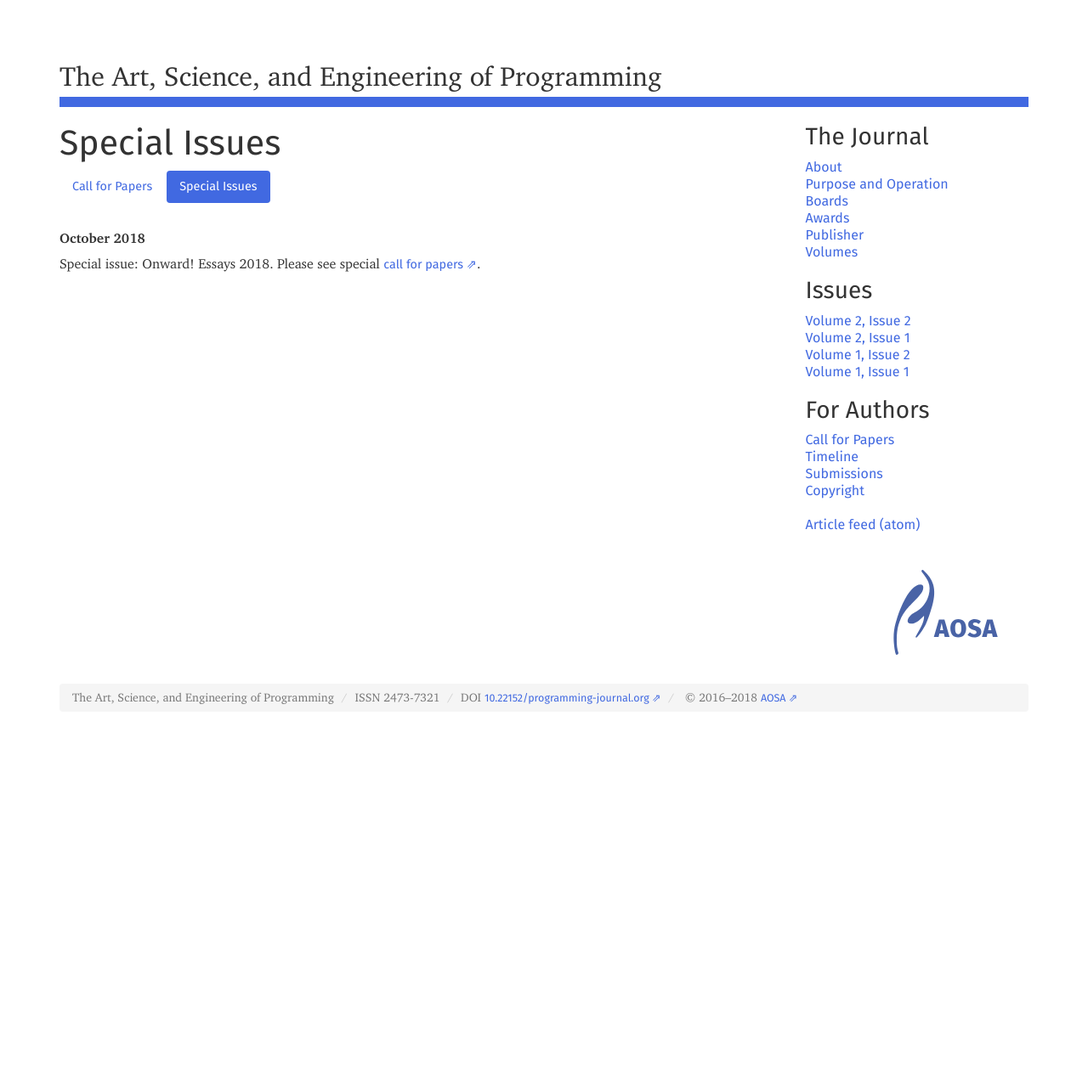
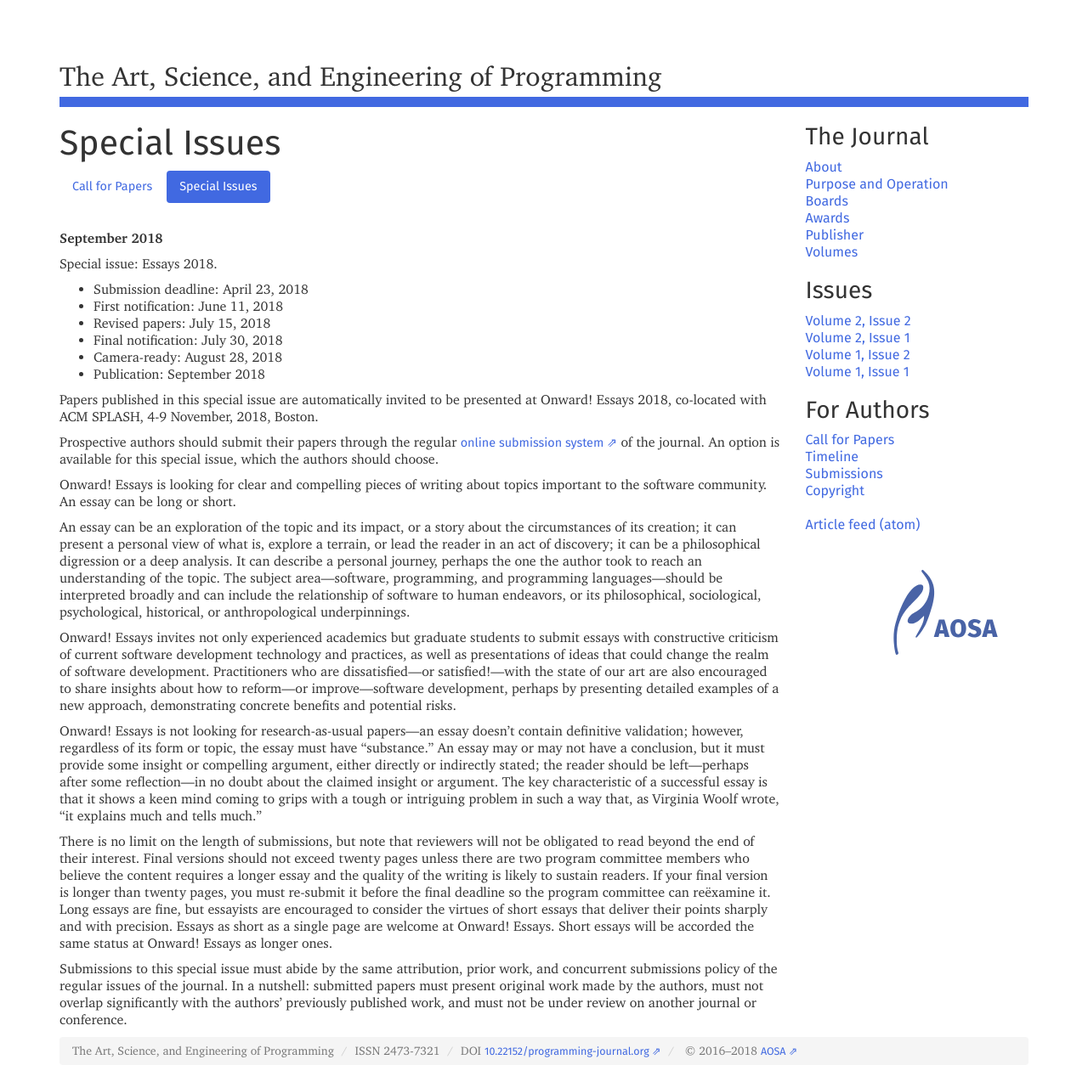
Before and after one commit to programming-journal/programming-journal.github.io, a Jekyll site: the page built from cfp/special-issues.markdown, in a window 1280 px wide. Shown: the whole page at 85% size. Built offline with Jekyll 4.4.1, drawn with Linux system fonts in a browser that asks for light colours; nearby versions of some CDN libraries; before the commit the page ends 900 px from its top, so only the background shows below that.

Commit message:
Added text of cfp for essays

```diff
--- a/cfp/special-issues.markdown
+++ b/cfp/special-issues.markdown
@@ -2,8 +2,30 @@
 title: "Special Issues"
 ---
 
-**October 2018**
+**September 2018**
 
-Special issue: Onward! Essays 2018. Please see special [call for papers][onward-essays].
+Special issue: Essays 2018.
+* Submission deadline: April 23, 2018
+* First notification: June 11, 2018
+* Revised papers: July 15, 2018
+* Final notification: July 30, 2018
+* Camera-ready: August 28, 2018
+* Publication: September 2018
 
-[onward-essays]: https://2018.onward-conference.org/track/onward-2018-Onward-Essays
+Papers published in this special issue are automatically invited to be presented at Onward! Essays 2018, co-located with ACM SPLASH, 4-9 November, 2018, Boston.
+
+Prospective authors should submit their papers through the regular [online submission system][submit] of the journal. An option is available for this special issue, which the authors should choose.
+
+Onward! Essays is looking for clear and compelling pieces of writing about topics important to the software community. An essay can be long or short.
+
+An essay can be an exploration of the topic and its impact, or a story about the circumstances of its creation; it can present a personal view of what is, explore a terrain, or lead the reader in an act of discovery; it can be a philosophical digression or a deep analysis. It can describe a personal journey, perhaps the one the author took to reach an understanding of the topic. The subject area—software, programming, and programming languages—should be interpreted broadly and can include the relationship of software to human endeavors, or its philosophical, sociological, psychological, historical, or anthropological underpinnings.
+
+Onward! Essays invites not only experienced academics but graduate students to submit essays with constructive criticism of current software development technology and practices, as well as presentations of ideas that could change the realm of software development. Practitioners who are dissatisfied—or satisfied!—with the state of our art are also encouraged to share insights about how to reform—or improve—software development, perhaps by presenting detailed examples of a new approach, demonstrating concrete benefits and potential risks.
+
+Onward! Essays is not looking for research-as-usual papers—an essay doesn’t contain definitive validation; however, regardless of its form or topic, the essay must have “substance.” An essay may or may not have a conclusion, but it must provide some insight or compelling argument, either directly or indirectly stated; the reader should be left—perhaps after some reflection—in no doubt about the claimed insight or argument. The key characteristic of a successful essay is that it shows a keen mind coming to grips with a tough or intriguing problem in such a way that, as Virginia Woolf wrote, “it explains much and tells much.”
+
+There is no limit on the length of submissions, but note that reviewers will not be obligated to read beyond the end of their interest. Final versions should not exceed twenty pages unless there are two program committee members who believe the content requires a longer essay and the quality of the writing is likely to sustain readers. If your final version is longer than twenty pages, you must re-submit it before the final deadline so the program committee can reëxamine it. Long essays are fine, but essayists are encouraged to consider the virtues of short essays that deliver their points sharply and with precision. Essays as short as a single page are welcome at Onward! Essays. Short essays will be accorded the same status at Onward! Essays as longer ones.
+
+Submissions to this special issue must abide by the same attribution, prior work, and concurrent submissions policy of the regular issues of the journal. In a nutshell: submitted papers must present original work made by the authors, must not overlap significantly with the authors’ previously published work, and must not be under review on another journal or conference.
+
+[submit]: https://easychair.org/conferences/?conf=programming2019
```
